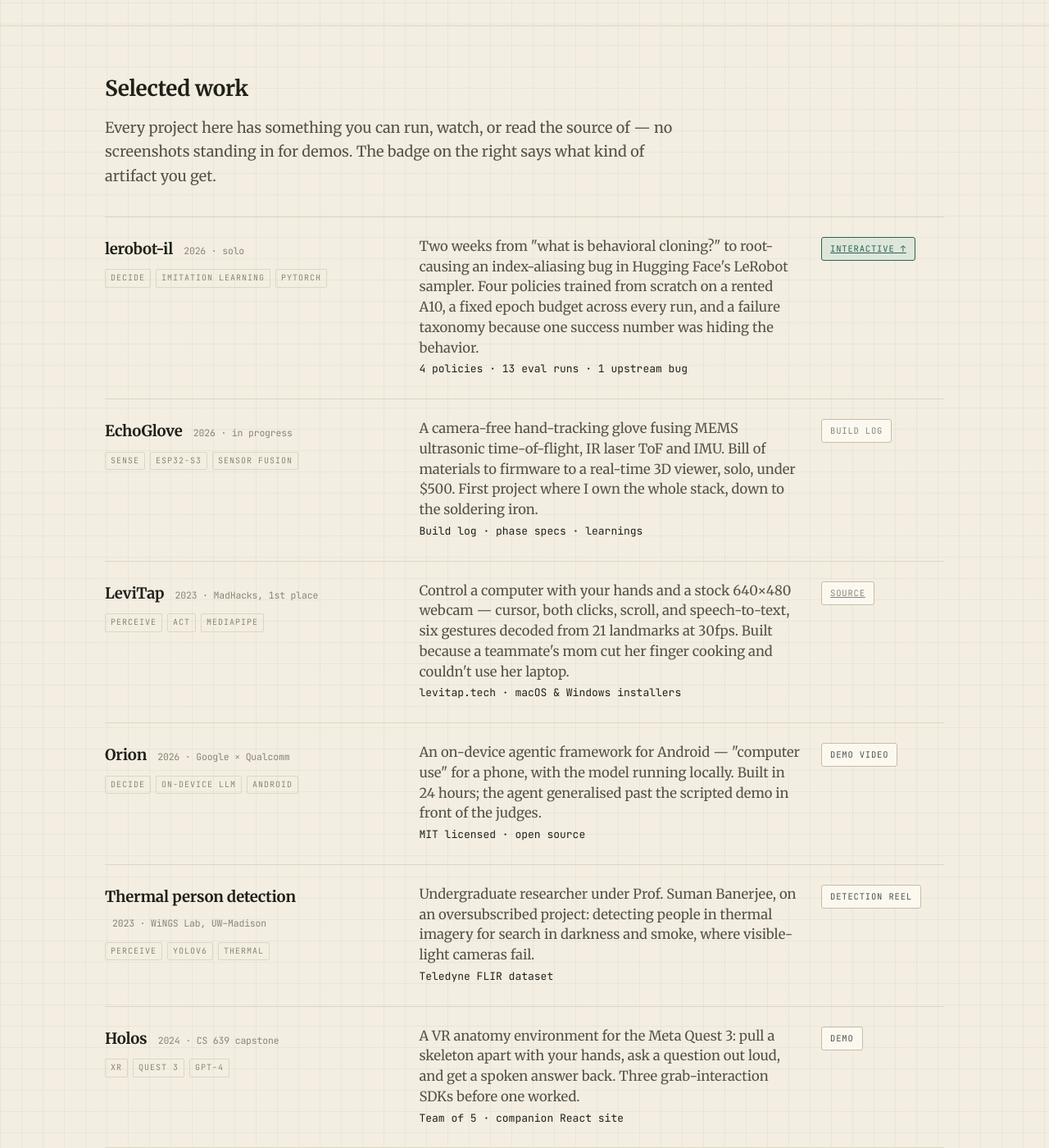
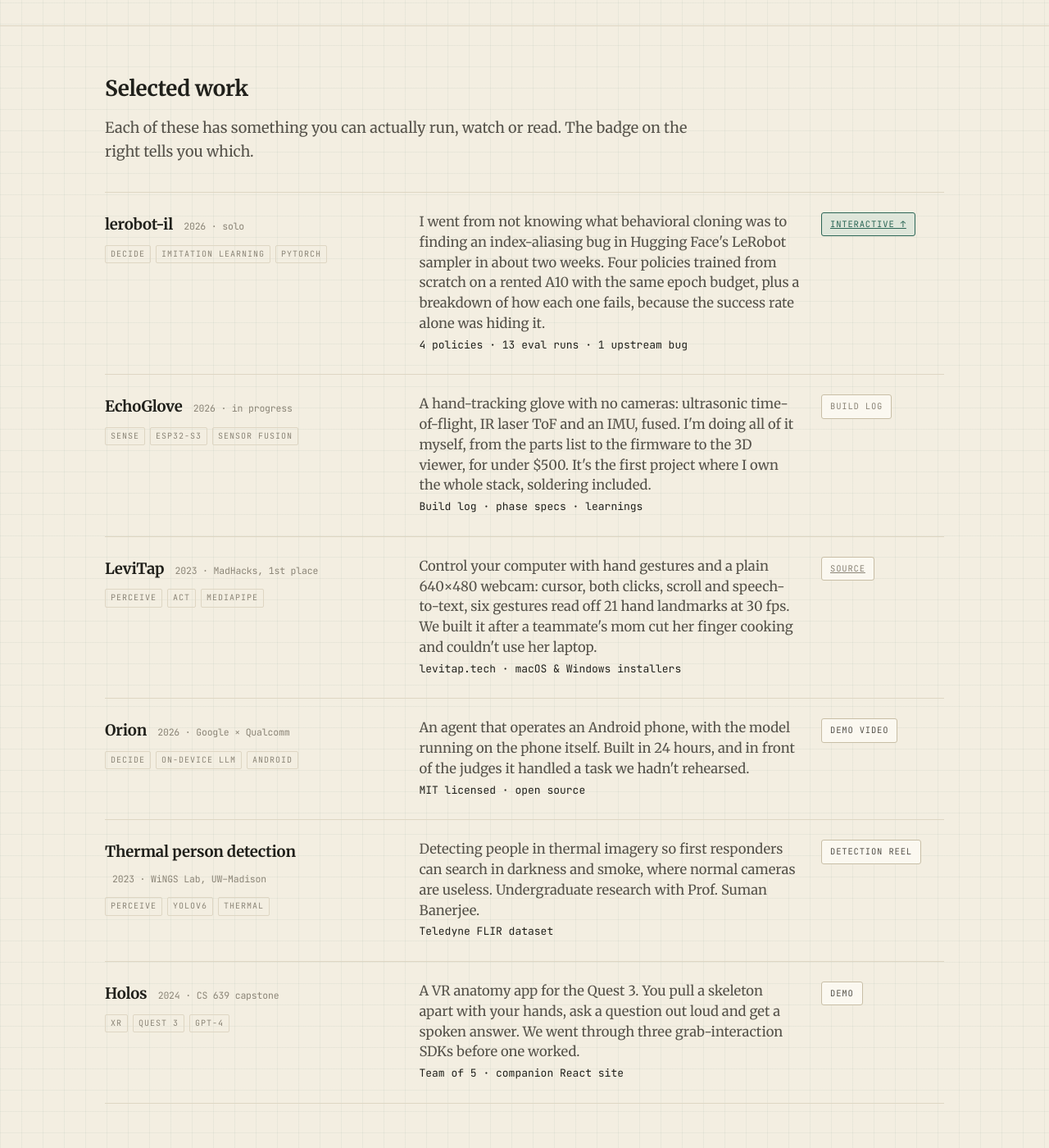
Before and after one commit to Saksham2703/saksham2703.github.io, a Jekyll site: the page built from index.html, in a window 1280 px wide and 1400 px high, scrolled down 1687 px. Shown: the whole window at 82% size. Built offline with Jekyll 4.4.1, drawn with Linux system fonts in a browser that asks for light colours; some of the changed text lies outside the part shown.

Commit message:
copy: plain-voice pass over the hero hint, Push-T, work, patents and notes

```diff
--- a/_data/projects.yml
+++ b/_data/projects.yml
@@ -14,10 +14,10 @@
   meta: 2026 · solo
   tags: [Decide, Imitation learning, PyTorch]
   blurb: >-
-    Two weeks from "what is behavioral cloning?" to root-causing an index-aliasing
-    bug in Hugging Face's LeRobot sampler. Four policies trained from scratch on a
-    rented A10, a fixed epoch budget across every run, and a failure taxonomy
-    because one success number was hiding the behavior.
+    I went from not knowing what behavioral cloning was to finding an
+    index-aliasing bug in Hugging Face's LeRobot sampler in about two weeks. Four
+    policies trained from scratch on a rented A10 with the same epoch budget, plus
+    a breakdown of how each one fails, because the success rate alone was hiding it.
   facts: 4 policies · 13 eval runs · 1 upstream bug
   badge:
     label: Interactive ↑
@@ -28,10 +28,10 @@
   meta: 2026 · in progress
   tags: [Sense, ESP32-S3, Sensor fusion]
   blurb: >-
-    A camera-free hand-tracking glove fusing MEMS ultrasonic time-of-flight, IR
-    laser ToF and IMU. Bill of materials to firmware to a real-time 3D viewer,
-    solo, under $500. First project where I own the whole stack, down to the
-    soldering iron.
+    A hand-tracking glove with no cameras: ultrasonic time-of-flight, IR laser
+    ToF and an IMU, fused. I'm doing all of it myself, from the parts list to the
+    firmware to the 3D viewer, for under $500. It's the first project where I own
+    the whole stack, soldering included.
   facts: Build log · phase specs · learnings
   badge:
     label: Build log
@@ -40,10 +40,10 @@
   meta: 2023 · MadHacks, 1st place
   tags: [Perceive, Act, MediaPipe]
   blurb: >-
-    Control a computer with your hands and a stock 640×480 webcam — cursor, both
-    clicks, scroll, and speech-to-text, six gestures decoded from 21 landmarks at
-    30fps. Built because a teammate's mom cut her finger cooking and couldn't use
-    her laptop.
+    Control your computer with hand gestures and a plain 640×480 webcam: cursor,
+    both clicks, scroll and speech-to-text, six gestures read off 21 hand landmarks
+    at 30 fps. We built it after a teammate's mom cut her finger cooking and
+    couldn't use her laptop.
   facts: levitap.tech · macOS &amp; Windows installers
   badge:
     label: Source
@@ -53,9 +53,9 @@
   meta: 2026 · Google × Qualcomm
   tags: [Decide, On-device LLM, Android]
   blurb: >-
-    An on-device agentic framework for Android — "computer use" for a phone, with
-    the model running locally. Built in 24 hours; the agent generalised past the
-    scripted demo in front of the judges.
+    An agent that operates an Android phone, with the model running on the phone
+    itself. Built in 24 hours, and in front of the judges it handled a task we
+    hadn't rehearsed.
   facts: MIT licensed · open source
   badge:
     label: Demo video
@@ -65,9 +65,9 @@
   meta: 2023 · WiNGS Lab, UW–Madison
   tags: [Perceive, YOLOv6, Thermal]
   blurb: >-
-    Undergraduate researcher under Prof. Suman Banerjee, on an oversubscribed
-    project: detecting people in thermal imagery for search in darkness and smoke,
-    where visible-light cameras fail.
+    Detecting people in thermal imagery so first responders can search in darkness
+    and smoke, where normal cameras are useless. Undergraduate research with Prof.
+    Suman Banerjee.
   facts: Teledyne FLIR dataset
   badge:
     label: Detection reel
@@ -77,8 +77,8 @@
   meta: 2024 · CS 639 capstone
   tags: [XR, Quest 3, GPT-4]
   blurb: >-
-    A VR anatomy environment for the Meta Quest 3: pull a skeleton apart with your
-    hands, ask a question out loud, and get a spoken answer back. Three
+    A VR anatomy app for the Quest 3. You pull a skeleton apart with your hands,
+    ask a question out loud and get a spoken answer. We went through three
     grab-interaction SDKs before one worked.
   facts: Team of 5 · companion React site
   badge:
--- a/index.html
+++ b/index.html
@@ -16,7 +16,7 @@ description: "I write low-level software for hardware that has to know where it
         <a data-grasp href="https://github.com/{{ site.github_username }}">GitHub</a>
         <a data-grasp href="{{ site.linkedin }}">LinkedIn</a>
       </div>
-      <p class="hint" data-hint aria-hidden="true">(the arm on the right is tracking you — hover a link)</p>
+      <p class="hint" data-hint aria-hidden="true">The arm on the right follows your cursor. Hover a link and it reaches for it.</p>
     </div>
     {% include gripper-cell.html %}
   </div>
@@ -24,9 +24,9 @@ description: "I write low-level software for hardware that has to know where it
 
 <section id="pusht"><div class="wrap">
   <p class="eyebrow">Imitation learning · lerobot-il</p>
-  <p class="hint">A policy I trained failing, then succeeding, because of one number I changed at inference time. Drag the slider yourself.</p>
+  <p class="hint">This is a policy I trained. Drag the slider to change one inference-time setting and watch it go from failing to working.</p>
   <h2>The same checkpoint scores 0% or 34%, depending on how often it's allowed to look.</h2>
-  <p class="lede">I trained an ACT policy on the Push-T benchmark and my first evaluation came back at <strong>0.0% success</strong>. Instead of retraining, I watched the videos. The policy was executing a 100-step action chunk open-loop, overshooting the goal and never looking again in time to correct. Nothing was wrong with the weights. The library's default execution horizon was the problem.</p>
+  <p class="lede">I trained an ACT policy on the Push-T benchmark and my first eval came back at <strong>0% success</strong>. Before retraining anything I sat and watched the rollout videos. The policy was running a 100-step action chunk open-loop, so it overshot the goal and never looked again in time to correct. The weights were fine. The library's default execution horizon was what was wrong.</p>
 
   {% include pusht-figure.html %}
 
@@ -34,7 +34,7 @@ description: "I write low-level software for hardware that has to know where it
 </div></section>
 <section id="work"><div class="wrap">
   <h2>Selected work</h2>
-  <p class="lede">Every project here has something you can run, watch, or read the source of — no screenshots standing in for demos. The badge on the right says what kind of artifact you get.</p>
+  <p class="lede">Each of these has something you can actually run, watch or read. The badge on the right tells you which.</p>
 
   <div class="work">
 {%- for p in site.data.projects %}
@@ -82,8 +82,7 @@ description: "I write low-level software for hardware that has to know where it
         <div class="when">Sep — Dec 2023</div>
       </div>
       <ul>
-        <li>Built a thermal-image person-detection pipeline with YOLOv6 on the Teledyne FLIR dataset, targeting zero-visibility search for first responders.</li>
-        <li>Selected for an oversubscribed project on the strength of prior hands-on XR work.</li>
+        <li>Built a person-detection pipeline for thermal images with YOLOv6 on the Teledyne FLIR dataset, aimed at search in zero visibility.</li>
       </ul>
     </div>
 
@@ -103,7 +102,7 @@ description: "I write low-level software for hardware that has to know where it
 
 <section id="patents"><div class="wrap">
   <h2>Patents</h2>
-  <p class="lede">Two applications, from the network telemetry work at Aviz.</p>
+  <p class="lede">Both came out of the telemetry work at Aviz.</p>
   <div class="patents">
     <div class="patent">
       <h3><a href="https://patents.justia.com/patent/20250148289">System and Method of LLM Training for Network State Conversational Analytics</a></h3>
--- a/notes/index.html
+++ b/notes/index.html
@@ -1,12 +1,12 @@
 ---
 layout: default
 title: Notes
-description: "Findings from things I've built — mostly robot learning and low-level debugging."
+description: "Write-ups from things I've built, mostly robot learning and low-level debugging."
 ---
 <section><div class="wrap">
   <p class="eyebrow">Notes</p>
-  <h2>Findings, not opinions.</h2>
-  <p class="lede">Short write-ups of things I built or broke, with the numbers attached.</p>
+  <h2>Things I built or broke.</h2>
+  <p class="lede">Short write-ups, with the numbers attached.</p>
 
   <div class="notelist">
     {% for post in site.posts %}
```
